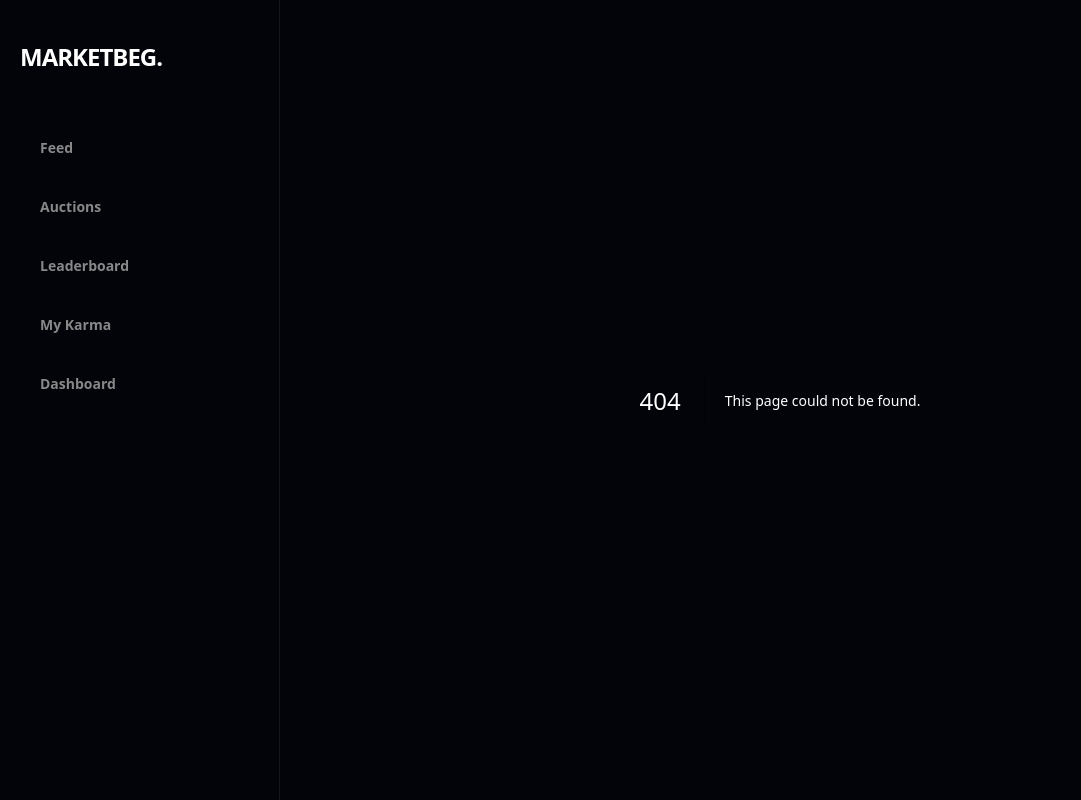
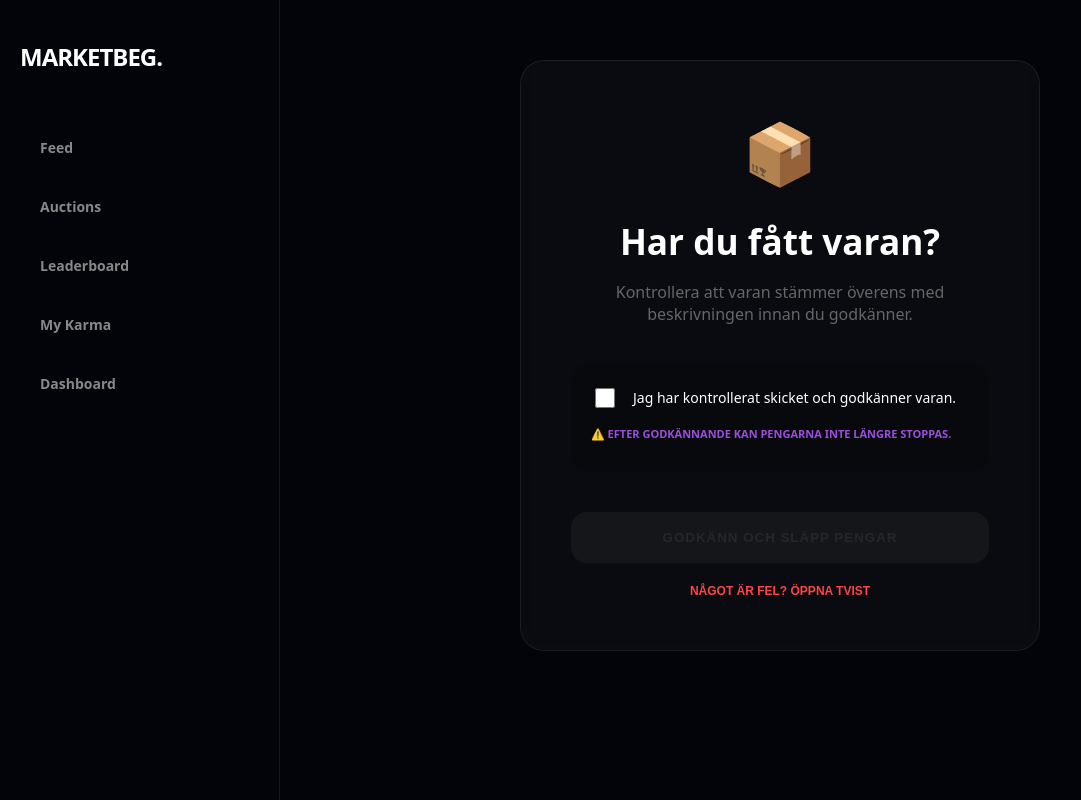
Before and after one commit to gascheckking/marketbeg-appGem, a Next.js app: page /orders/1/approve in a window 1280 px wide. Before the commit this address had no page. Shown: the whole page, without its empty margins (0-1081 px from the left). Built offline with nearby package versions, Linux system fonts and the light colour scheme.

Commit message:
Create page.tsx

```diff
--- /dev/null
+++ b/app/orders/[id]/approve/page.tsx
@@ -0,0 +1,60 @@
+"use client";
+import { useState } from "react";
+import { useRouter } from "next/navigation";
+
+export default function ApproveOrderPage({ params }: { params: { id: string } }) {
+  const [approved, setApproved] = useState(false);
+  const router = useRouter();
+
+  const handleFinalApprove = () => {
+    // Här triggas utbetalning till säljaren i backend
+    alert("Karma Shield: Utbetalning påbörjad till säljaren!");
+    router.push('/dashboard');
+  };
+
+  return (
+    <div className="page-wrapper" style={{ maxWidth: '600px', margin: '0 auto' }}>
+      <div className="glass-card" style={{ textAlign: 'center', padding: '50px' }}>
+        <div style={{ fontSize: '60px', marginBottom: '20px' }}>📦</div>
+        <h1 style={{ fontSize: '2.2rem', fontWeight: 900, marginBottom: '10px' }}>Har du fått varan?</h1>
+        <p className="muted">Kontrollera att varan stämmer överens med beskrivningen innan du godkänner.</p>
+
+        <div style={{ margin: '40px 0', textAlign: 'left', background: 'rgba(0,0,0,0.2)', padding: '20px', borderRadius: '15px' }}>
+          <div style={{ display: 'flex', alignItems: 'center', gap: '15px', marginBottom: '15px' }}>
+            <input
+              type="checkbox"
+              id="check1"
+              onChange={(e) => setApproved(e.target.checked)}
+              style={{ width: '20px', height: '20px', accentColor: 'var(--neon-mint)' }}
+            />
+            <label htmlFor="check1" style={{ fontSize: '14px' }}>Jag har kontrollerat skicket och godkänner varan.</label>
+          </div>
+          <p style={{ fontSize: '11px', color: 'var(--neon-purple)', fontWeight: 800 }}>
+            ⚠️ EFTER GODKÄNNANDE KAN PENGARNA INTE LÄNGRE STOPPAS.
+          </p>
+        </div>
+
+        <button
+          disabled={!approved}
+          onClick={handleFinalApprove}
+          className="primary-btn"
+          style={{
+            width: '100%',
+            background: approved ? 'var(--neon-mint)' : '#222',
+            color: approved ? '#000' : '#444',
+            opacity: approved ? 1 : 0.5
+          }}
+        >
+          GODKÄNN OCH SLÄPP PENGAR
+        </button>
+
+        <button
+          style={{ background: 'none', border: 'none', color: '#ff4444', marginTop: '20px', fontSize: '12px', fontWeight: 800, cursor: 'pointer' }}
+          onClick={() => router.push('/dispute')}
+        >
+          NÅGOT ÄR FEL? ÖPPNA TVIST
+        </button>
+      </div>
+    </div>
+  );
+}
```
